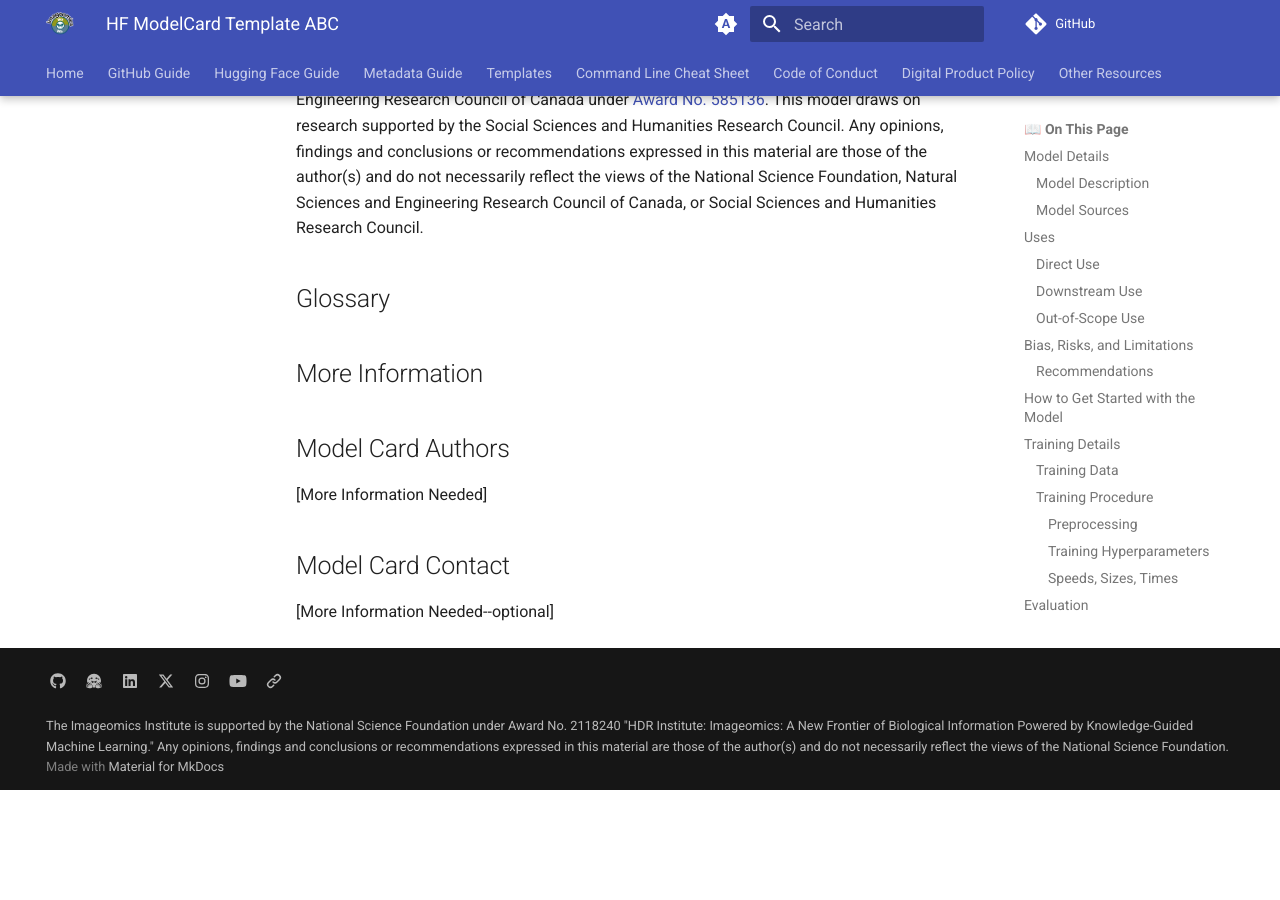
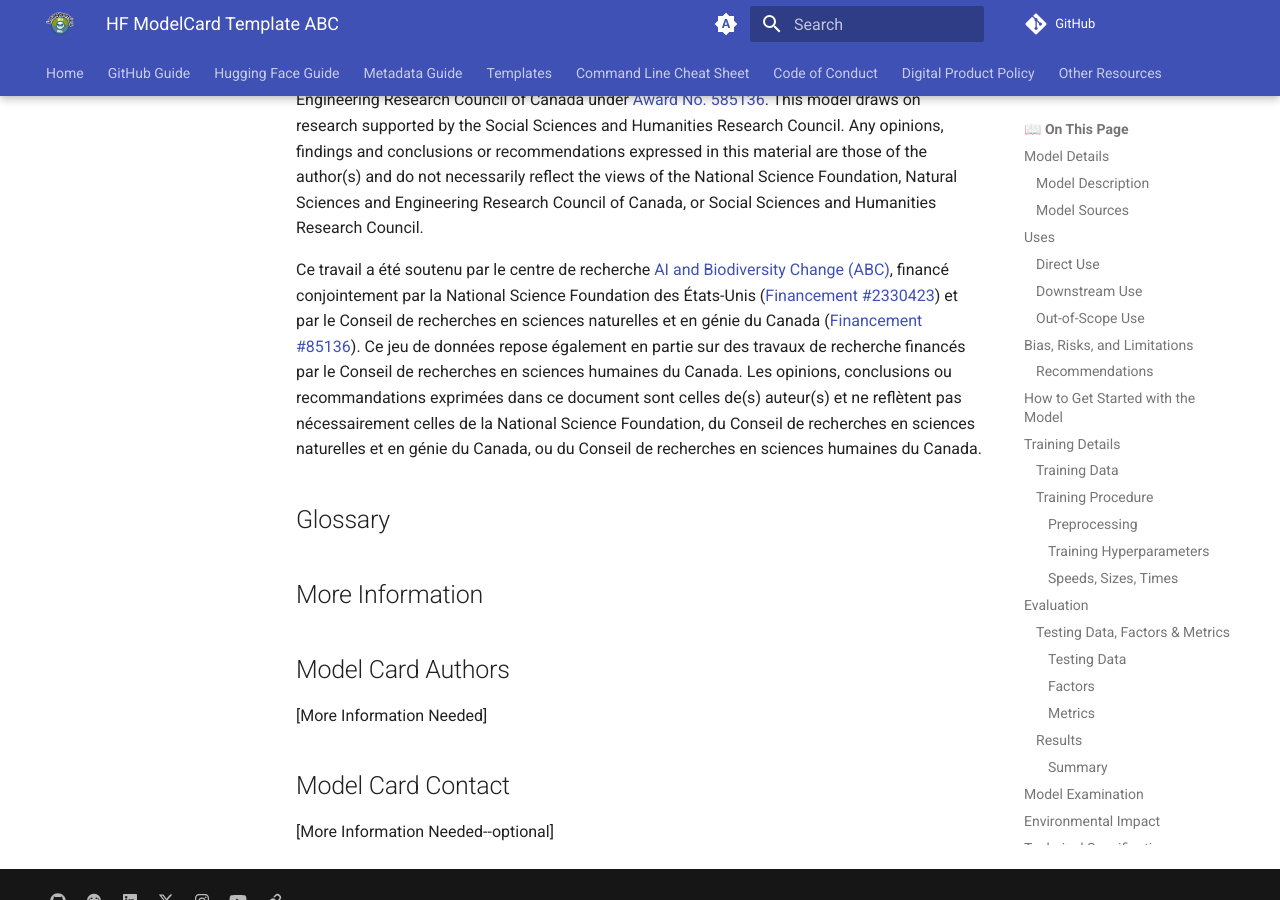
Before and after one commit to akashgunjegaon/Collaborative-distributed-science-guide, an MkDocs documentation site: the page built from docs/wiki-guide/HF_ModelCard_Template_ABC.md, in a window 1280 px wide and 900 px high, scrolled down 3656 px. Built offline with MkDocs 1.6.1 and Material for MkDocs 9.7.7, drawn with Linux system fonts in a browser that asks for light colours; comment, search, counter and statistics services are not loaded; before the commit the page ends 4446 px from its top, so only the background shows below that.

Commit message:
added French acknowledgement in ABC dataset & model cards

```diff
--- a/docs/wiki-guide/HF_ModelCard_Template_ABC.md
+++ b/docs/wiki-guide/HF_ModelCard_Template_ABC.md
@@ -18,7 +18,6 @@ NOTE: Add more tags (your particular animal, type of model and use-case, etc.).
 
 As with your GitHub Project repo, it is important to choose an appropriate license for your model. Alongside the appropriate stakeholders (eg., your PI, co-authors), select a license that is [Open Source Initiative](https://opensource.org/licenses) (OSI) compliant. You may also wish to consider adding a [RAIL license](https://www.licenses.ai/ai-licenses), which addresses responsible use.
 For more information on how to choose a license and why it matters, see [Choose A License](https://choosealicense.com) and [A Quick Guide to Software Licensing for the Scientist-Programmer](https://doi.org/10.1371/journal.pcbi.1002598) by A. Morin, et al.
-
 See the [ABC Global Center policy for licensing](https://docs.google.com/document/d/1SlITG-r7kdJB6C8f4FCJ9Z7o7ccwldZoSRJKjhRAWVA/edit#heading=h.c1sxg0wsiqru) for more information.
 
 License tags (for the `yaml` above) can be found [here](https://hf.co/docs/hub/repositories-licenses).
@@ -267,6 +266,8 @@ If you use our model in your work, please cite the model and associated paper.
 
 This work was supported by the [AI and Biodiversity Change (ABC) Global Center](http://abcresearchcenter.org/), which is funded by the US National Science Foundation under [Award No. 2330423](https://www.nsf.gov/awardsearch/showAward?AWD_ID=2330423&HistoricalAwards=false) and Natural Sciences and Engineering Research Council of Canada under [Award No. 585136](https://www.nserc-crsng.gc.ca/ase-oro/Details-Detailles_eng.asp?id=782440). This model draws on research supported by the Social Sciences and Humanities Research Council. Any opinions, findings and conclusions or recommendations expressed in this material are those of the author(s) and do not necessarily reflect the views of the National Science Foundation, Natural Sciences and Engineering Research Council of Canada, or Social Sciences and Humanities Research Council.
 
+Ce travail a été soutenu par le centre de recherche [AI and Biodiversity Change (ABC)](http://abcresearchcenter.org/), financé conjointement par la National Science Foundation des États-Unis ([Financement #2330423](https://www.nsf.gov/awardsearch/showAward?AWD_ID=2330423&HistoricalAwards=false)) et par le Conseil de recherches en sciences naturelles et en génie du Canada ([Financement #85136](https://www.nserc-crsng.gc.ca/ase-oro/Details-Detailles_eng.asp?id=782440)). Ce jeu de données repose également en partie sur des travaux de recherche financés par le Conseil de recherches en sciences humaines du Canada. Les opinions, conclusions ou recommandations exprimées dans ce document sont celles de(s) auteur(s) et ne reflètent pas nécessairement celles de la National Science Foundation, du Conseil de recherches en sciences naturelles et en génie du Canada, ou du Conseil de recherches en sciences humaines du Canada.
+
 ## Glossary
 
 <!-- [optional] If relevant, include terms and calculations in this section that can help readers understand the model or model card. -->
```
Also changed, not shown: docs/wiki-guide/HF_DatasetCard_Template_ABC.md (+3 -2 lines).
